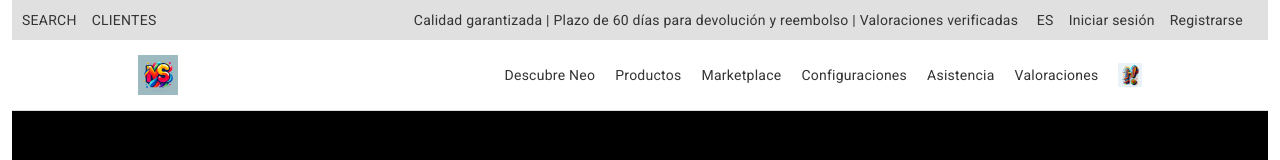
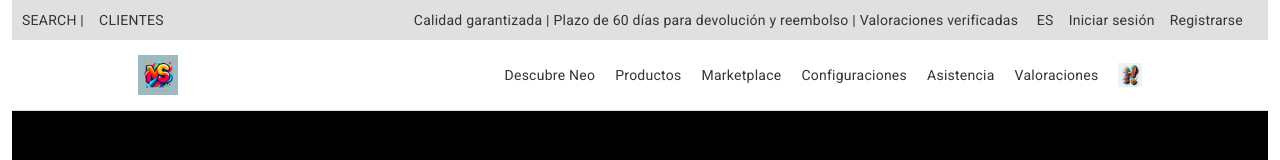
Before and after one commit to Chico-Estudioso/ProyectoFinalCurso, an Angular app: page / in a window 1280 px wide. Shown: the top 160 px of the page. Built offline with nearby package versions, Linux system fonts and the light colour scheme.

Commit message:
Cambios Prueba

```diff
--- a/src/app/menu-base/menu-base.component.html
+++ b/src/app/menu-base/menu-base.component.html
@@ -1,7 +1,7 @@
 <header>
   <div class="top-bar">
     <div class="left-links">
-      <a href="#">SEARCH</a>
+      <a href="#">SEARCH |</a>
       <a href="#">CLIENTES</a>
     </div>
     <div class="right-links">
```
